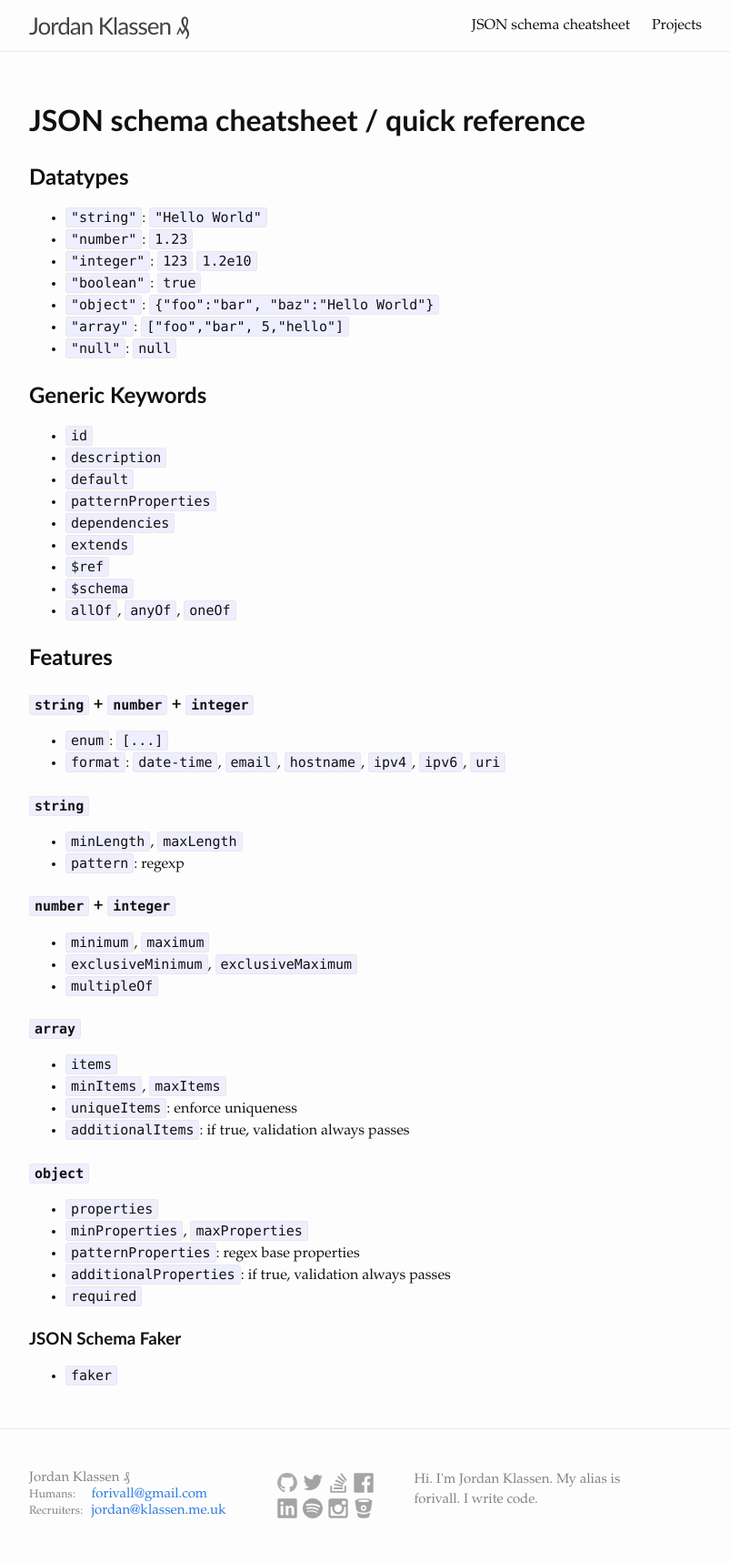
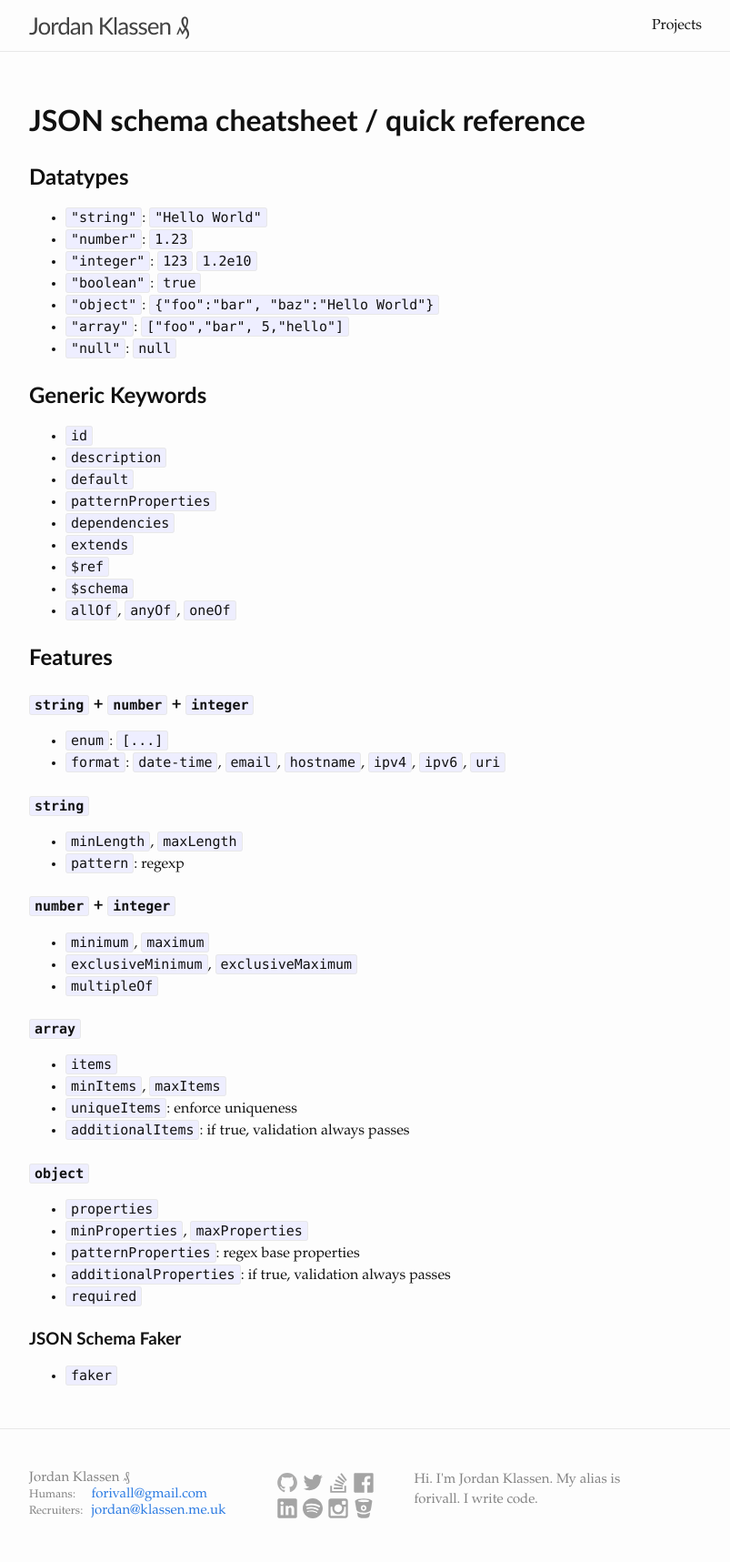
Before and after one commit to forivall/forivall.github.io, a Jekyll site: the page built from json-schema-cheatsheet.md, in a window 1280 px wide. Shown: the whole page at 91% size, without its empty margins (238-1041 px from the left). Built offline with Jekyll 4.4.1, drawn with Linux system fonts in a browser that asks for light colours; some web fonts are replaced.

Commit message:
remove title from cheatsheet

```diff
--- a/json-schema-cheatsheet.md
+++ b/json-schema-cheatsheet.md
@@ -1,6 +1,5 @@
 ---
 layout: default
-title: JSON schema cheatsheet
 permalink: /json-schema-cheatsheet/
 ---
 
```
